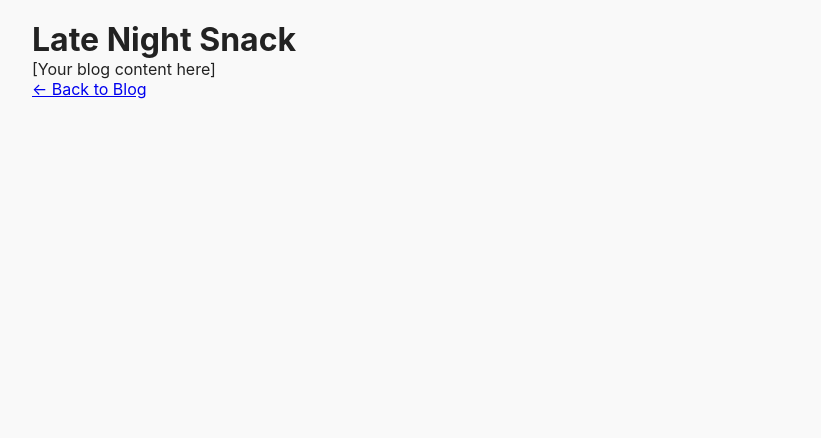
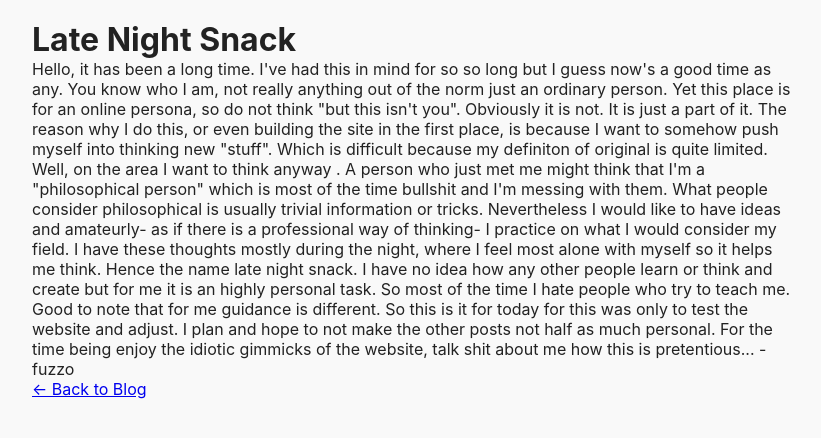
Before and after one commit to Fuzzonaut/fuzzo_website, a plain HTML site: page posts/first_post.html in a window 1280 px wide. Shown: the whole page, without its empty margins (228-1049 px from the left). Drawn offline with Linux system fonts and the light colour scheme.

Commit message:
Update first_post.html

```diff
--- a/posts/first_post.html
+++ b/posts/first_post.html
@@ -8,7 +8,18 @@
 <body>
   <div class="container">
     <h1>Late Night Snack</h1>
-    <p>[Your blog content here]</p>
+    <p>Hello, it has been a long time. I've had this in mind for so so long but I guess now's a good time as any. You know who I am, not really anything out of the norm just an ordinary person. Yet this place is for an online persona, so do not think "but this isn't you". Obviously it is not. It is just a part of it.
+
+The reason why I do this, or even building the site in the first place, is because I want to somehow push myself into thinking new "stuff".
+Which is difficult because my definiton of original is quite limited. Well, on the area I want to think anyway .
+
+
+A person who just met me might think that I'm a "philosophical person" which is most of the time bullshit and I'm messing with them. What people consider philosophical is usually trivial information or tricks. Nevertheless I would like to have ideas and amateurly- as if there is a professional way of thinking- I practice on what I would consider my field. I have these thoughts mostly during the night, where I feel most alone with myself so it helps me think. Hence the name late night snack. I have no idea how any other people learn or think and create but for me it is an highly personal task.
+So most of the time I hate people who try to teach me. Good to note that for me guidance is different.
+
+So this is it for today for this was only to test the website and adjust. I plan and hope to not make the other posts not half as much personal. For the time being enjoy the idiotic gimmicks of the website, talk shit about me how this is pretentious...
+
+-fuzzo</p>
     <a href="../blog.html">← Back to Blog</a>
   </div>
 </body>
```
